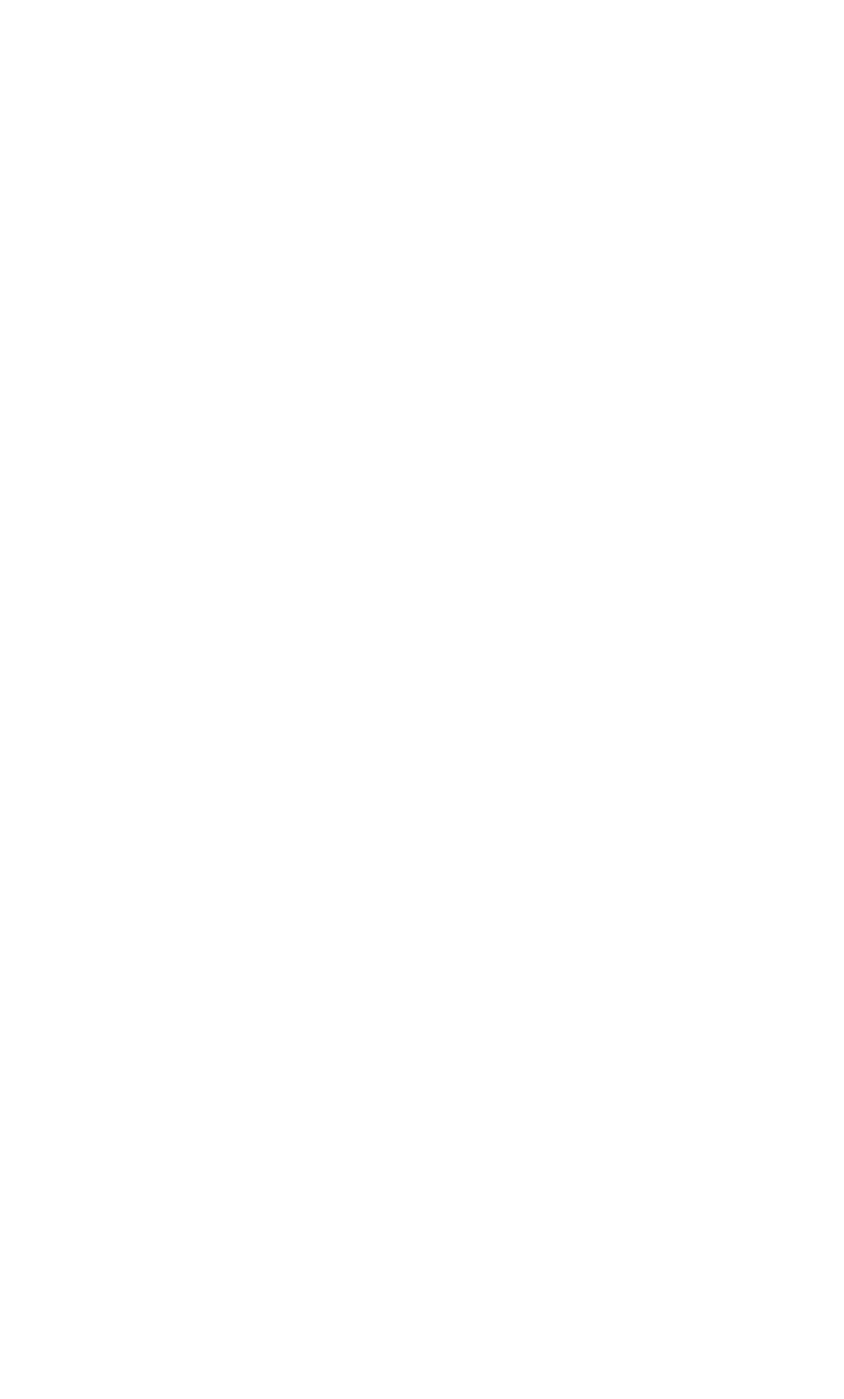
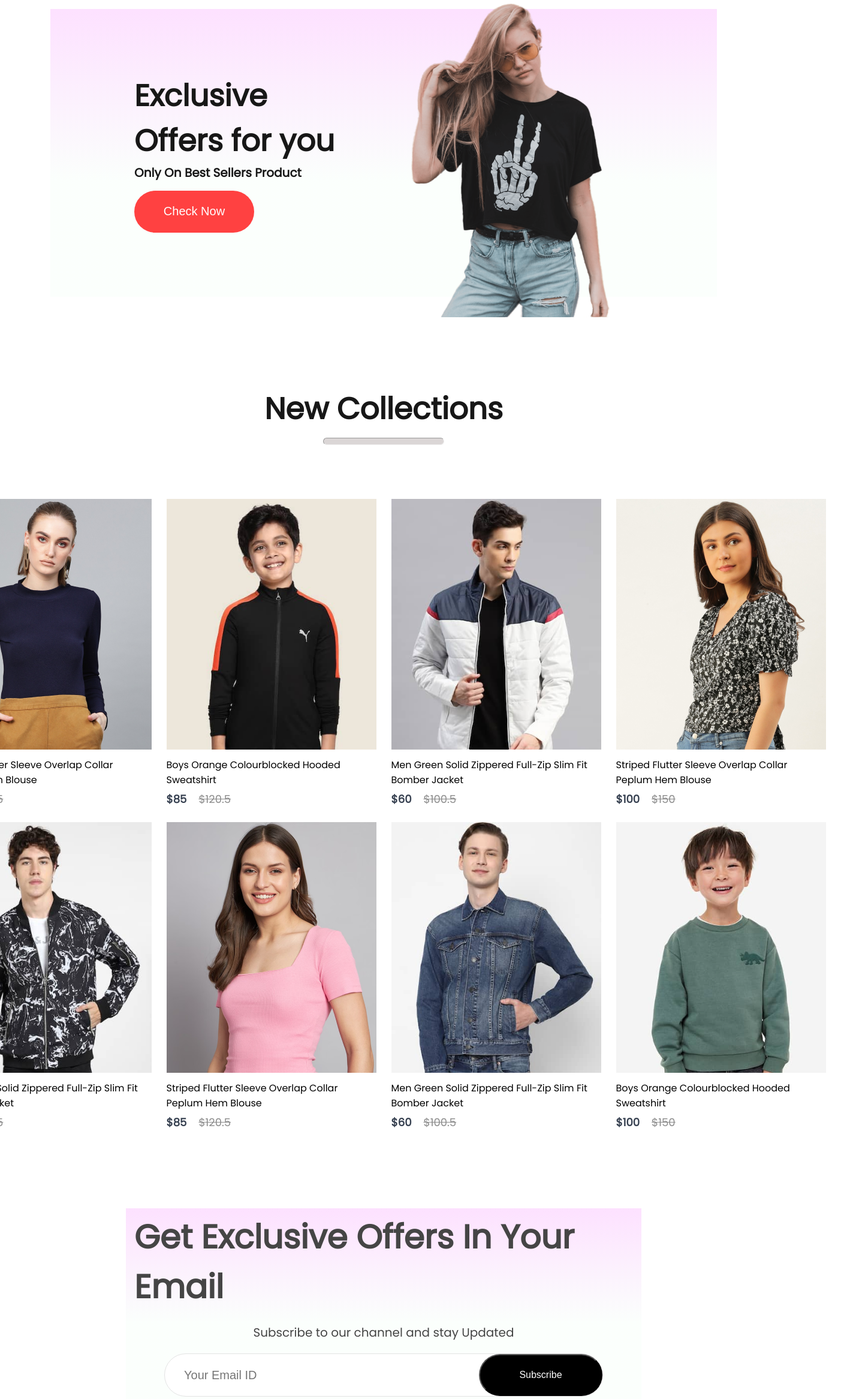
Before and after one commit to bibek190/react-after-break, a React (Create React App) app: page / in a window 1280 px wide. Shown: the part 1580-3913 px from the top of the page at 60% size, 1408 px wide, since content can reach past the window. Before the commit the page ends 1595 px from the top, so only its background shows below. Built offline with nearby package versions, Linux system fonts and the light colour scheme.

Commit message:
front page finished remaining footer

```diff
--- /dev/null
+++ b/src/Components/Footer/Footer.jsx
@@ -0,0 +1,23 @@
+import React from "react";
+import "./Footer.css";
+import footer_logo from "../Assets/logo_big.png";
+
+const Footer = () => {
+  return (
+    <div className="footer">
+      <div className="footer-logo">
+        <img src={footer_logo} alt="" />
+        <p>SHOPPER</p>
+      </div>
+      <ul className="footer-links">
+        <li>Company</li>
+        <li>Products</li>
+        <li>Offices</li>
+        <li>About</li>
+        <li>Contact</li>
+      </ul>
+    </div>
+  );
+};
+
+export default Footer;
--- /dev/null
+++ b/src/Components/NewCollections/NewCollections.css
@@ -0,0 +1,33 @@
+.new-collections {
+  display: flex;
+  flex-direction: column;
+  align-items: center;
+  gap: 10px;
+  margin-bottom: 100px;
+}
+
+.new-collections h1 {
+  color: #171717;
+  font-size: 50px;
+  font-weight: 600;
+}
+
+.new-collections hr {
+  width: 200px;
+  height: 10px;
+  border-radius: 12px;
+  background: #dbd6d6;
+}
+
+.new-collections-item {
+  margin-top: 50px;
+  display: flex;
+  gap: 30px;
+}
+.collections {
+  display: grid;
+  grid-template-columns: 1fr 1fr 1fr 1fr;
+  margin-top: 50px;
+  gap: 25px;
+  padding: 30px;
+}
--- /dev/null
+++ b/src/Components/NewCollections/NewCollections.jsx
@@ -0,0 +1,29 @@
+import React from "react";
+import "./NewCollections.css";
+import new_collection from "../Assets/new_collections";
+import Item from "../Items/Item";
+
+const NewCollections = () => {
+  return (
+    <div className="new-collections">
+      <h1>New Collections</h1>
+      <hr />
+      <div className="collections">
+        {new_collection.map((item, i) => {
+          return (
+            <Item
+              key={i}
+              id={item.id}
+              name={item.name}
+              image={item.image}
+              new_price={item.new_price}
+              old_price={item.old_price}
+            />
+          );
+        })}
+      </div>
+    </div>
+  );
+};
+
+export default NewCollections;
--- /dev/null
+++ b/src/Components/NewsLetter/NewsLetter.css
@@ -0,0 +1,54 @@
+.newsletter {
+  width: 65%;
+  height: 40vh;
+  display: flex;
+  flex-direction: column;
+  align-items: center;
+  justify-content: center;
+  margin: auto;
+  padding: 0 14px;
+  margin-bottom: 120px;
+  background: linear-gradient(180deg, #fde1ff, #e1ffea22 60%);
+  gap: 20px;
+}
+
+.newsletter h1 {
+  color: #454545;
+  font-size: 55px;
+  font-weight: 600;
+}
+
+.newsletter p {
+  color: #454545;
+  font-size: 20px;
+}
+
+.newsletter div {
+  display: flex;
+  align-items: center;
+  justify-content: space-between;
+  background: white;
+  width: 730px;
+  height: 70px;
+  border-radius: 80px;
+  border: 1px solid #e3e3e3;
+}
+
+.newsletter input {
+  width: 500px;
+  margin-left: 30px;
+  border: none;
+  outline: none;
+  color: #616161;
+  font-size: 20px;
+}
+
+.newsletter div button {
+  width: 210px;
+  height: 70px;
+  border-radius: 80px;
+  background: black;
+  color: white;
+  font-size: 16px;
+  cursor: pointer;
+}
--- /dev/null
+++ b/src/Components/NewsLetter/NewsLetter.jsx
@@ -0,0 +1,16 @@
+import React from "react";
+import "./NewsLetter.css";
+const NewsLetter = () => {
+  return (
+    <div className="newsletter">
+      <h1>Get Exclusive Offers In Your Email</h1>
+      <p>Subscribe to our channel and stay Updated</p>
+      <div>
+        <input type="email" placeholder="Your Email ID" />
+        <button> Subscribe</button>
+      </div>
+    </div>
+  );
+};
+
+export default NewsLetter;
--- /dev/null
+++ b/src/Components/Offer.jsx/Offer.css
@@ -0,0 +1,47 @@
+.offers {
+  height: 60vh;
+  width: 65%;
+  display: flex;
+  margin: auto;
+  padding: 0 140px;
+  margin-bottom: 150px;
+  background: linear-gradient(180deg, #fde1ff, #e1ffea22 60%);
+}
+.offers-left {
+  flex: 1;
+  display: flex;
+  flex-direction: column;
+  justify-content: center;
+}
+.offers-left h1 {
+  color: #171717;
+  font-size: 50px;
+}
+.offers-left p {
+  color: #171717;
+  font-size: 20px;
+  font-weight: 600;
+}
+.offers-left button {
+  width: 200px;
+  height: 70px;
+  border-radius: 35px;
+  background: #ff4141;
+  border: none;
+  font-size: 20px;
+  font-weight: 500;
+  color: white;
+  cursor: pointer;
+  margin-top: 15px;
+}
+.offers-left button:active {
+  background: rgb(79, 54, 54);
+  font-weight: 700;
+}
+
+.offers-right {
+  flex: 1;
+  display: flex;
+  align-items: center;
+  justify-content: flex-end;
+}
--- /dev/null
+++ b/src/Components/Offer.jsx/Offer.jsx
@@ -0,0 +1,21 @@
+import React from "react";
+import "./Offer.css";
+import exclusive_image from "../Assets/exclusive_image.png";
+
+const Offer = () => {
+  return (
+    <div className="offers">
+      <div className="offers-left">
+        <h1>Exclusive</h1>
+        <h1>Offers for you</h1>
+        <p>Only On Best Sellers Product</p>
+        <button>Check Now</button>
+      </div>
+      <div className="offers-right">
+        <img src={exclusive_image} alt="" />
+      </div>
+    </div>
+  );
+};
+
+export default Offer;
--- a/src/Pages/Shop.jsx
+++ b/src/Pages/Shop.jsx
@@ -1,12 +1,20 @@
 import React from "react";
 import Hero from "../Components/Hero/Hero";
 import Popular from "../Components/Popular/Popular";
+import Offer from "../Components/Offer.jsx/Offer";
+import NewCollections from "../Components/NewCollections/NewCollections";
+import NewsLetter from "../Components/NewsLetter/NewsLetter";
+import Footer from "../Components/Footer/Footer";
 
 const Shop = () => {
   return (
     <div>
       <Hero />
       <Popular />
+      <Offer />
+      <NewCollections />
+      <NewsLetter />
+      <Footer />
     </div>
   );
 };
```
Also changed, not shown: src/Components/Footer/Footer.css (added).
